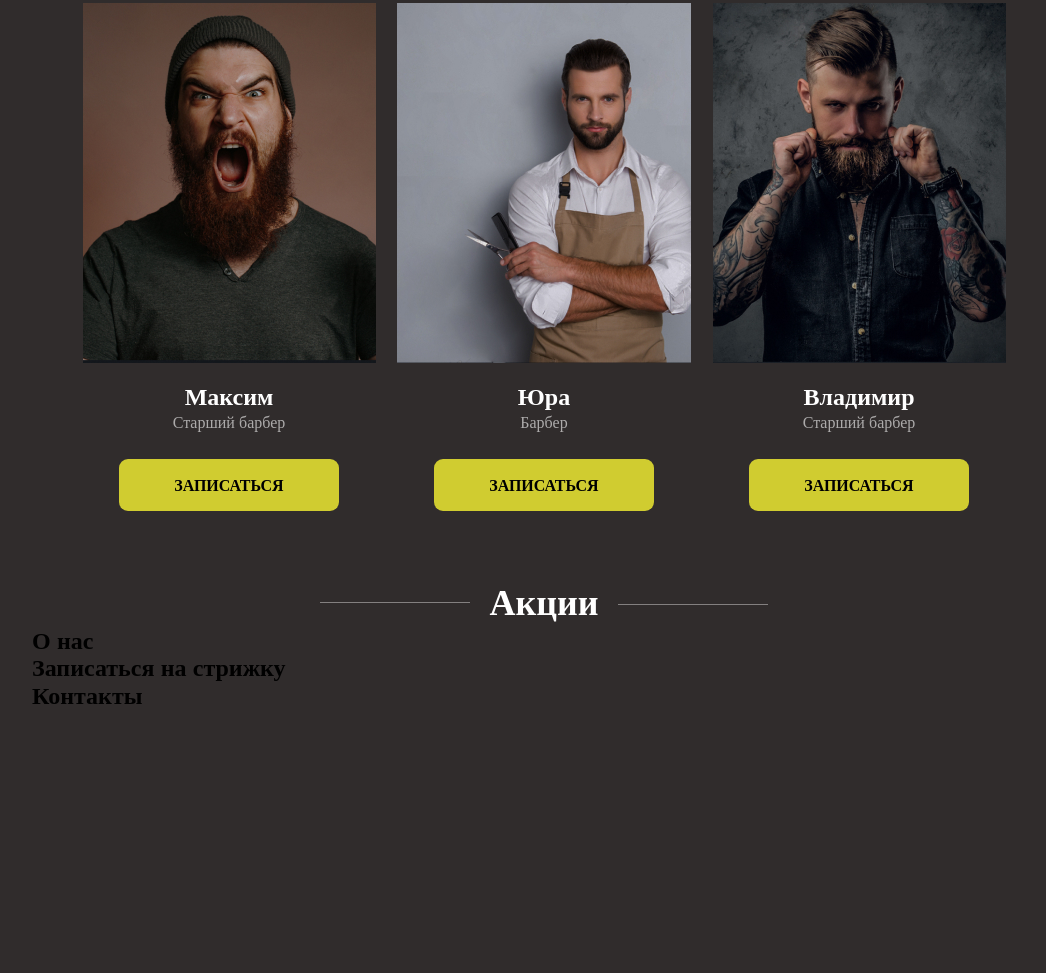
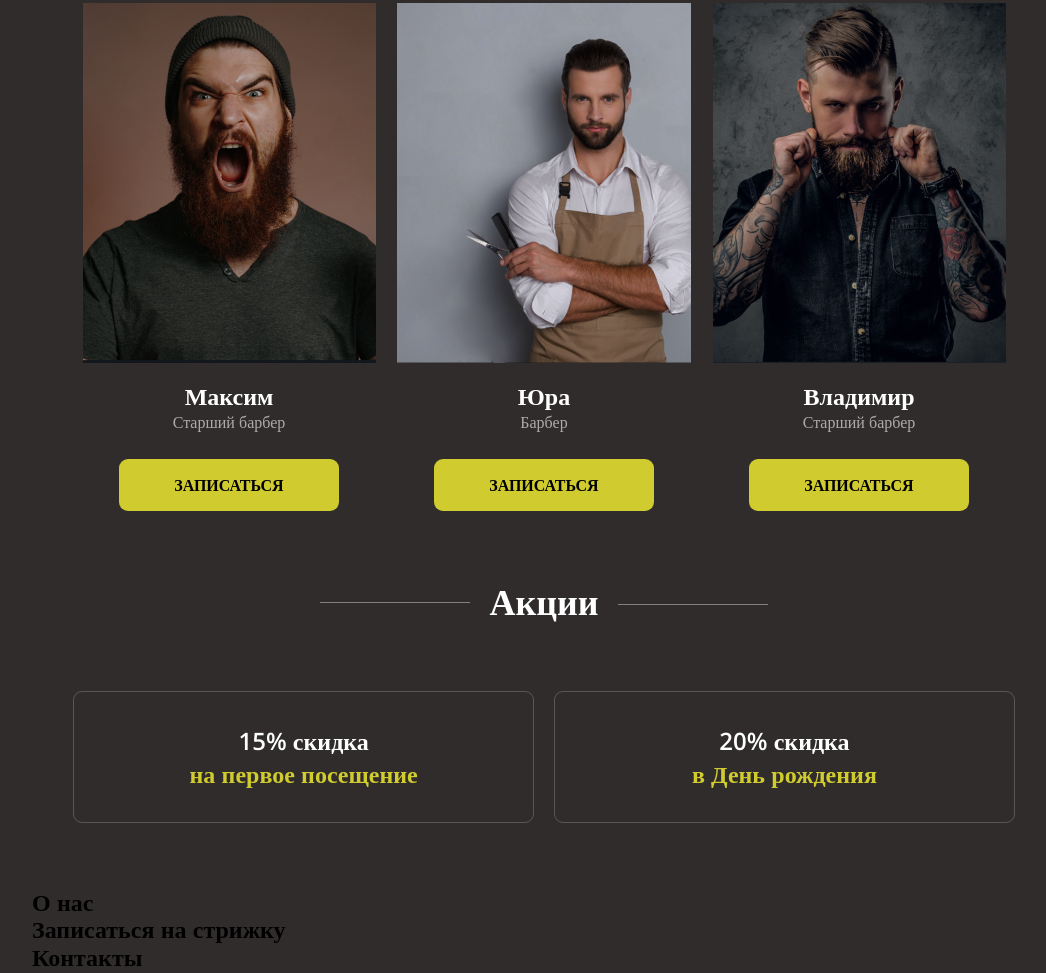
Before and after one commit to denverden/skillup, a website built with webpack: page barber-shop/src/pages/main/index.html in a window 1280 px wide. Shown: the part 2542-3515 px from the top of the page, without its empty margins (96-1142 px from the left). Before the commit the page ends 3253 px from the top, so only its background shows below. Built offline with nearby package versions, Linux system fonts and the light colour scheme.

Commit message:
feat: added stock styles

```diff
--- a/barber-shop/src/assets/styles/_stock.scss
+++ b/barber-shop/src/assets/styles/_stock.scss
@@ -4,4 +4,29 @@
   justify-content: flex-start;
   align-items: center;
   background-color: $bg-color;
+
+  &-content {
+    display: flex;
+    justify-content: center;
+    align-items: center;
+    width: 100%;
+  }
+
+  &-offer {
+    text-align: center;
+    width: 45%;
+    margin: 65px 10px;
+    padding: 32px;
+    border: 1px solid rgba(255, 255, 255, 0.2);
+    box-sizing: border-box;
+    border-radius: 9px;
+    font-weight: 600;
+    font-size: 24px;
+    line-height: 33px;
+    color: white;
+  }
+
+  &-color {
+    color: $main-color;
+  }
 }
--- a/barber-shop/src/pages/main/index.html
+++ b/barber-shop/src/pages/main/index.html
@@ -156,6 +156,14 @@
       </section>
       <section id="stock" class="stock">
         <h2 class="title">Акции</h2>
+        <div class="stock-content">
+          <div class="stock-offer">
+            15% скидка<br><span class="stock-color">на первое посещение</span>
+          </div>
+          <div class="stock-offer">
+            20% скидка<br><span class="stock-color">в День рождения</span>
+          </div>
+        </div>
       </section>
       <section id="about" class="about">
         <h2>О нас</h2>
```
